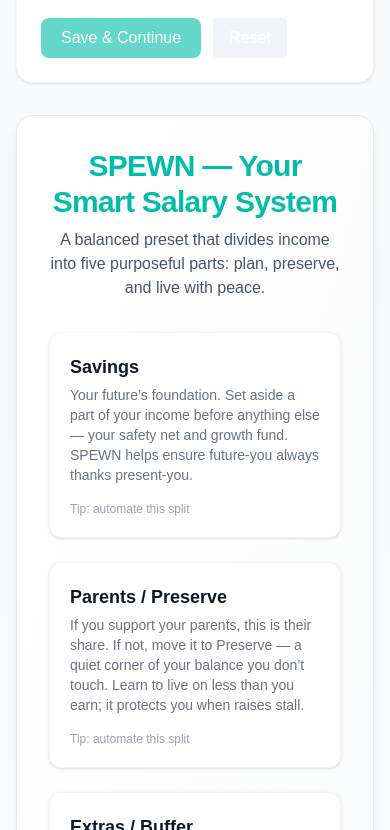
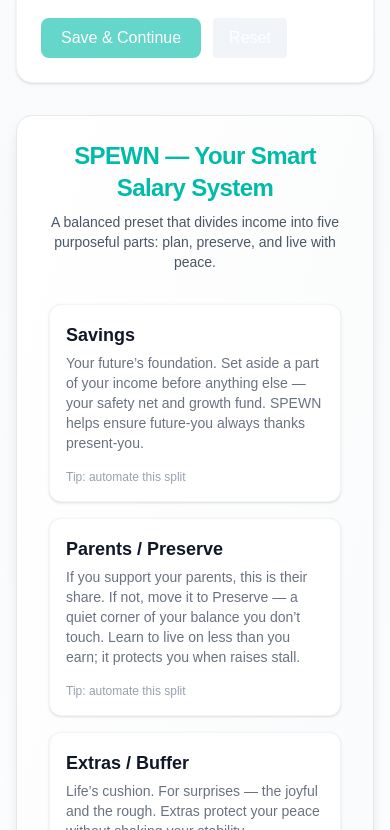
Before and after one commit to Akshatgoyal621/spewn-app, a Next.js app in the folder frontend/: page /onboarding in a window 390 px wide. Shown: the part 934-1764 px from the top of the page. Built offline with nearby package versions, Linux system fonts and the light colour scheme; no server answers.

Commit message:
updated spewn ui

```diff
--- a/frontend/src/components/Header.tsx
+++ b/frontend/src/components/Header.tsx
@@ -165,7 +165,7 @@ export default function Header() {
             >
               <div>
                 <Image
-                  src="/spewn-logo-main.png"
+                  src="/spewn-logo-main-t.png"
                   alt="SPEWN"
                   width={100}
                   height={20}
--- a/frontend/src/components/SpewnSection.tsx
+++ b/frontend/src/components/SpewnSection.tsx
@@ -1,3 +1,4 @@
+import { useDeviceType } from "@/utils/useDeviceType";
 import React from "react";
 
 type Card = {
@@ -57,62 +58,103 @@ const CARDS: Card[] = [
   },
 ];
 
-export default function SpewnSection({ className }: { className?: string }) {
+/**
+ * SpewnSection
+ *  - responsive: cards switch from column (mobile) to wrapped rows (md+)
+ *  - fixed container height (default 32rem) so cards wrap/scroll inside only
+ *  - exposes `height` prop (string) if you want to control container height (e.g. "28rem")
+ */
+export default function SpewnSection({
+  className,
+  height = "42.5rem",
+}: {
+  className?: string;
+  height?: string; // any valid CSS height string, e.g. '28rem' or '480px'
+}) {
+    const {isMobile} = useDeviceType();
   return (
     <section
       className={`mx-auto ${className ?? ""}`}
       aria-labelledby="spewn-heading"
     >
-      <div className="rounded-2xl border border-gray-200 bg-gradient-to-br from-white to-gray-50 p-8 shadow-lg">
+      <div
+        className="rounded-2xl border border-gray-200 bg-gradient-to-br from-white to-gray-50 p-6 shadow-lg"
+        style={{ height: isMobile ? "100%" : height }}
+      >
         <header className="text-center">
-          <h2 id="spewn-heading" className="mb-2 text-3xl font-extrabold tracking-tight text-gray-900" style={{color: "#00bba7"}}>
+          <h2
+            id="spewn-heading"
+            className="mb-2 text-2xl sm:text-3xl font-extrabold tracking-tight text-gray-900"
+            style={{ color: "#00bba7" }}
+          >
             SPEWN — Your Smart Salary System
           </h2>
-          <p className="mx-auto max-w-2xl text-gray-600">
-            A balanced preset that divides income into five purposeful parts: plan, preserve, and live
-            with peace.
+          <p className="mx-auto max-w-2xl text-sm sm:text-base text-gray-600">
+            A balanced preset that divides income into five purposeful parts: plan, preserve, and
+            live with peace.
           </p>
         </header>
 
-        <div className="mt-8 grid gap-6 sm:grid-cols-2 lg:grid-cols-3">
+        {/*
+          Wrapper behaviour:
+          - Uses flex + wrap so cards will flow into rows on md+ and stack as column on small screens
+          - Overflow-auto ensures content stays inside the fixed-height container; users can scroll if there
+            are more rows than fit the height.
+        */}
+        <div className="mt-6 h-[calc(100%-6.5rem)]">
+          <div className="h-full w-full overflow-auto">
+            <div className="flex flex-wrap items-start justify-start gap-4 p-2">
               {CARDS.map((c) => (
                 <article
                   key={c.key}
-              className="flex flex-col justify-between rounded-xl border border-gray-100 bg-white p-5 shadow-sm transition-transform hover:-translate-y-1 hover:shadow-md"
+                  className={`flex flex-col justify-between rounded-xl border border-gray-100 bg-white p-4 shadow-sm transition-transform hover:-translate-y-1 hover:shadow-md focus:outline-none focus:ring-2 focus:ring-offset-2`}
                   aria-label={c.ariaLabel}
                   tabIndex={0}
+                  // responsive widths: full on xs, half on sm, third on lg
+                  style={{
+                    // flex-basis responsive behaviour via inline style + media queries isn't possible here —
+                    // instead we use Tailwind utility classes by applying className variants. To keep
+                    // the file self-contained, we provide a set of utility width classes below.
+                  }}
                 >
                   <div className="flex items-start gap-4">
-                <div>
+                    {/* Accent stripe */}
+                    <div
+                      className={`hidden sm:block h-12 w-2 rounded ${c.colorClass} bg-gradient-to-br`}
+                      aria-hidden="true"
+                    />
+
+                    <div className="flex-1">
                       <h3 className="text-lg font-semibold text-gray-900">{c.title}</h3>
                       <p className="mt-1 text-sm text-gray-500">{c.desc}</p>
                     </div>
                   </div>
 
                   <div className="mt-4 flex items-center justify-between">
-                {/* <span className="inline-flex items-center gap-2 rounded-full bg-gray-50 px-3 py-1 text-xs font-medium text-gray-600">
-                  <svg
-                    className="h-4 w-4 text-gray-400"
-                    viewBox="0 0 24 24"
-                    fill="none"
-                    stroke="currentColor"
-                    strokeWidth="1.5"
-                    strokeLinecap="round"
-                    strokeLinejoin="round"
-                    aria-hidden="true"
-                  >
-                    <path d="M12 6v6l4 2" />
-                    <circle cx="12" cy="12" r="10" />
-                  </svg>
-                  Balanced
-                </span> */}
-
                     <span className="text-xs text-gray-400">Tip: automate this split</span>
                   </div>
                 </article>
               ))}
             </div>
           </div>
+        </div>
+
+        {/*
+          A small note on responsive sizing and how to control per-card widths:
+          - If you prefer exact breakpoints for card widths (eg. 1-per-row on xs, 2-per-row on sm, 3-per-row on lg),
+            replace the article element's className above with the variations below:
+
+          Example classes to swap in place of the article className (choose one):
+
+          // 1 per row xs, 2 per row sm, 3 per row lg
+          'flex flex-col justify-between rounded-xl border border-gray-100 bg-white p-4 shadow-sm transition-transform hover:-translate-y-1 hover:shadow-md focus:outline-none focus:ring-2 focus:ring-offset-2 w-full sm:w-1/2 lg:w-1/3'
+
+          // 1 per row xs, 3 per row md, 5 per row xl
+          'flex flex-col justify-between rounded-xl border border-gray-100 bg-white p-4 shadow-sm transition-transform hover:-translate-y-1 hover:shadow-md focus:outline-none focus:ring-2 focus:ring-offset-2 w-full md:w-1/3 xl:w-1/5'
+
+          Replacing the article class with one of the above gives predictable columns while still enforcing the fixed container height.
+        */}
+      </div>
     </section>
   );
 }
```
Also changed, not shown: frontend/src/app/onboarding/page.tsx (line endings or trailing spaces). Lines whose indentation alone changed are shown as unchanged.
